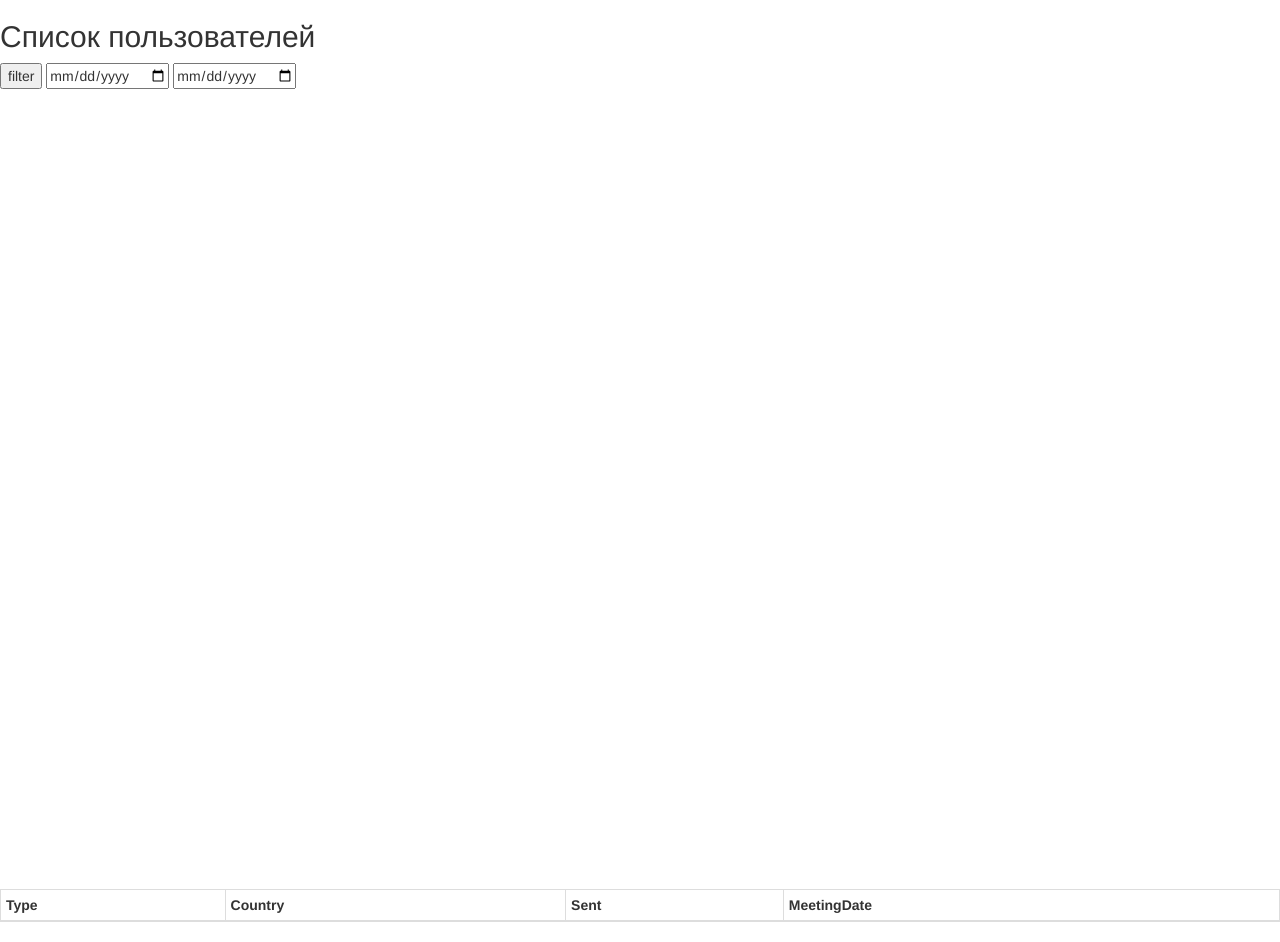
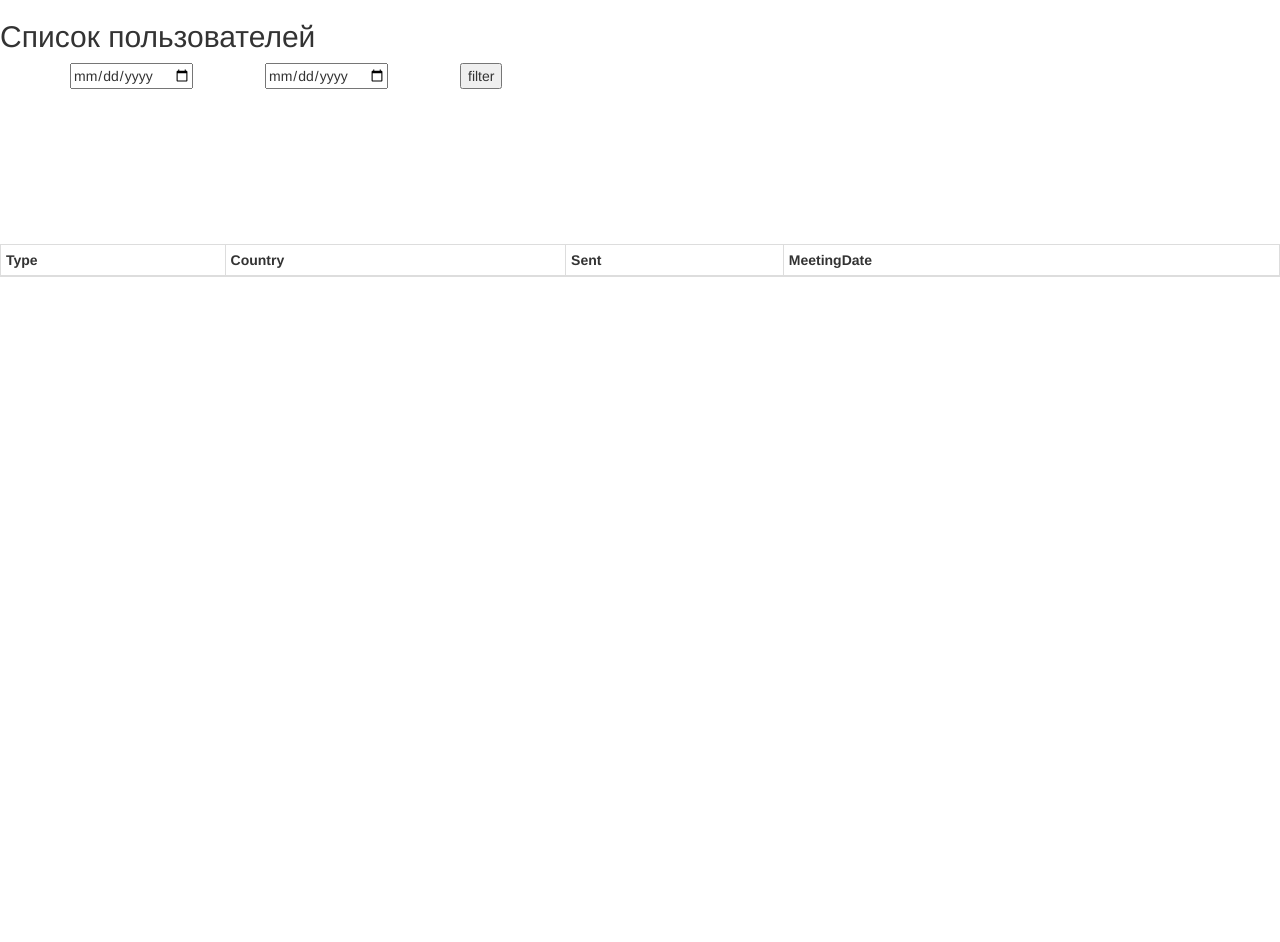
Before and after one commit to SoriS/Task, a website: page public/chart.html in a window 1280 px wide. After the commit the page ends 800 px from the top, so only its background shows below. Drawn offline with nearby package versions, Linux system fonts and the light colour scheme.

Commit message:
front end fixes

```diff
--- a/public/chart.html
+++ b/public/chart.html
@@ -14,22 +14,36 @@
 <body>
     <h2>Список пользователей</h2>
 
-    <button onclick="find()">filter</button>
 
-    <input type="date" id="from" />
-    <input type="date" id="to" />
+    <div class="container">
+        <div class="row">
 
+            <form>
 
-    <div style="width: 400px; height: 400px" width="400" height="400">
+                <div class="col-md-2">
 
-        <canvas id="myChart"></canvas>
+                    <input type="date" required id="from" />
+                </div>
+                <div class="col-md-2">
+                    <input type="date" required id="to" />
+                </div>
+                <div class="col-md-2">
 
+                    <button onclick="find(event)">filter</button>
+                </div>
+            </form>
+
+        </div>
+        <div class="row">
+            <div  class="col-md-6">
+                <canvas  id="myChart"></canvas>
+            </div>
+            <div  class="col-md-6">
+                <canvas id="myChart2"></canvas>
+            </div>
+        </div>
     </div>
 
-    <div style="width: 400px; height: 400px" width="400" height="400">
-
-        <canvas id="myChart2"></canvas>
-    </div>
     <table class="table table-condensed table-striped table-bordered">
         <thead>
             <tr>
@@ -47,7 +61,8 @@
             main: null,
             second: null
         }
-        var find = function () {
+        var find = function (event) {
+            event.preventDefault()
             var now = new Date();
             var from = document.getElementById('from').value || now;
             var to = document.getElementById('to').value || now;
@@ -70,7 +85,6 @@
             });
 
         }
-
     </script>
 </body>
 
```
Also changed, not shown: public/index.html (+3 -11 lines).
